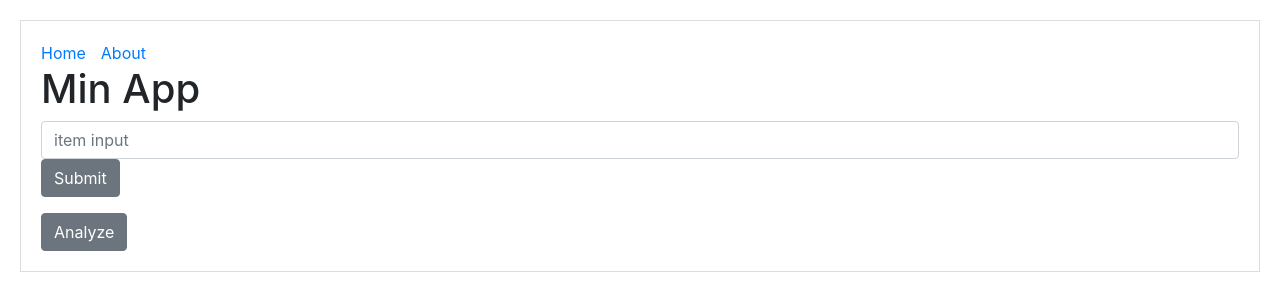
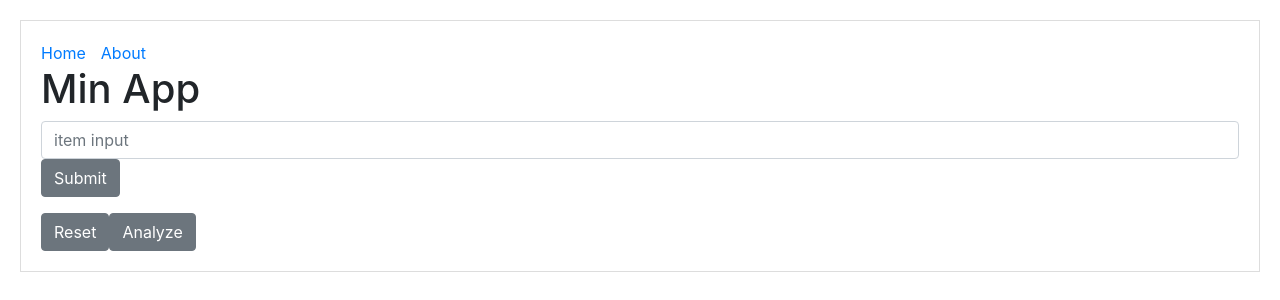
Before and after one commit to Beznet/tydii, a Next.js app: page / in a window 1280 px wide. Shown: the top 300 px of the page. Built offline with nearby package versions, Linux system fonts and the light colour scheme.

Commit message:
added an item list reset button with functionality

```diff
--- a/components/DecisionTable.js
+++ b/components/DecisionTable.js
@@ -1,8 +1,8 @@
-import React, { useState } from 'react';
-import { Button } from 'reactstrap';
+import React, { useState } from 'react'
+import { Button } from 'reactstrap'
 
 function DonateItems ({items}) {
-  const donateArray = [];
+  const donateArray = []
 
   for (const item of items) {
     if (item.rating<=3) {
--- a/components/ItemList.js
+++ b/components/ItemList.js
@@ -8,7 +8,6 @@ import Slider from './Slider';
 const ItemList = ({ items, deleteItem, updateItem }) => {
 
   const renderItems = () => items.map(item => {
-    const deleteHandler = () => deleteItem(item.id)
     const updateValueHandler = (rating) => updateItem(Object.assign({}, item, {rating}))
 
     return (
--- a/components/useItemState.js
+++ b/components/useItemState.js
@@ -51,6 +51,9 @@ export default (initialValue) => {
       const newItems = items.filter(item => item.id !== id)
 
       setItems(newItems)
+    },
+    resetAll: () => {
+      setItems([])
     }
   }
 
--- a/pages/index.js
+++ b/pages/index.js
@@ -4,12 +4,12 @@ import ItemForm from '../components/ItemForm';
 import ItemList from '../components/ItemList';
 import useItemState from '../components/useItemState';
 import DecisionTable from '../components/DecisionTable';
+import { Button } from 'reactstrap';
 //  import useItemState from '../components/useItemStateImmer';
-// import '!style-loader!css-loader!bootstrap/dist/css/bootstrap.css';
 import 'bootstrap/dist/css/bootstrap.min.css';
 
 export default function Index() {
-  const { items, addItem, deleteItem, updateItem } = useItemState([])
+  const { items, addItem, deleteItem, updateItem, resetAll } = useItemState([])
 
   return (
     <Layout>
@@ -17,7 +17,6 @@ export default function Index() {
 
       <ItemForm
         saveItem={ itemText => {
-          console.log(itemText)
           const trimmedText = itemText.trim();
 
           if(trimmedText.length > 0) {
@@ -26,6 +25,7 @@ export default function Index() {
         }}
       />
       <ItemList items={items} deleteItem={ deleteItem } updateItem={updateItem} />
+      <Button onClick={resetAll}>Reset</Button>
       <DecisionTable items={items} />
     </Layout>
   );
```
Also changed, not shown: components/Rating.js (deleted, +0 -9 lines).
